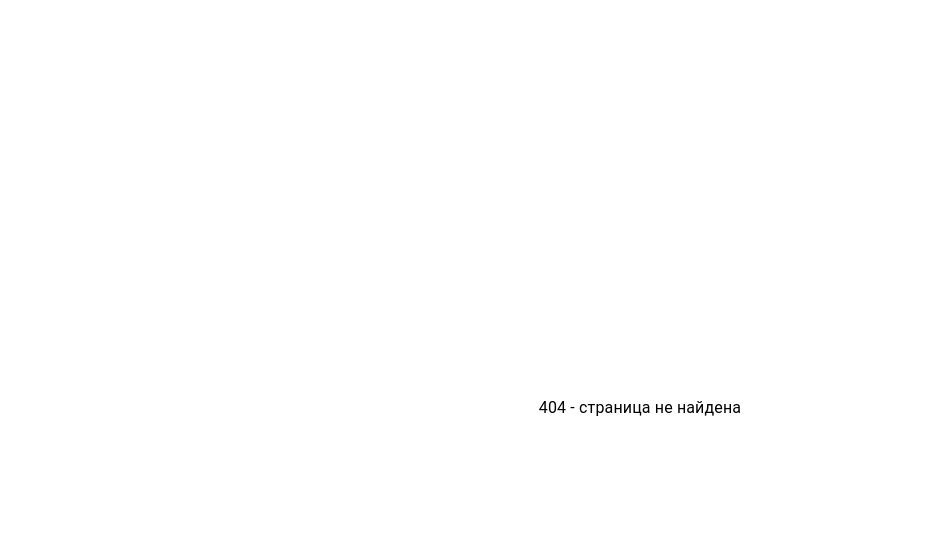
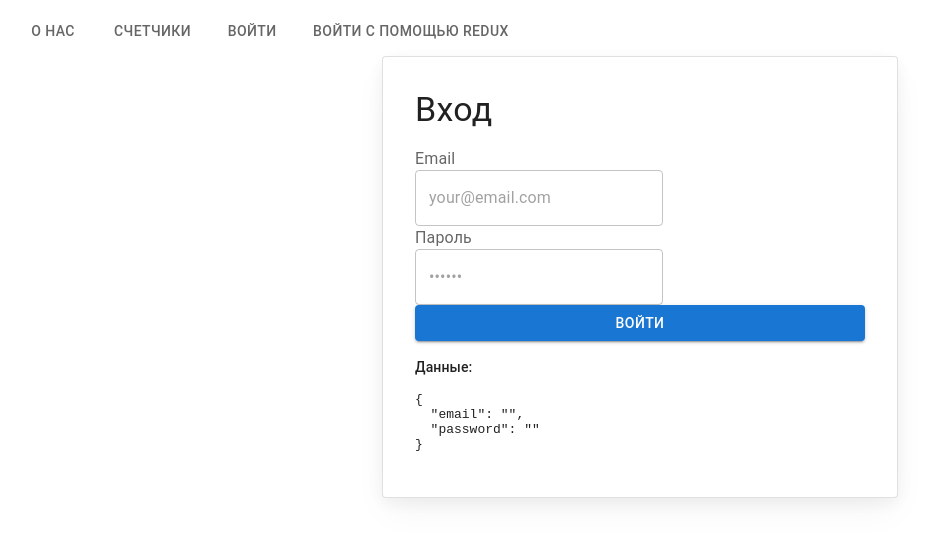
Before and after one commit to MAKSIMUS1/TraineeReact, a React app: page /login in a window 1280 px wide. Before the commit this address led to /404. Shown: the top 542 px of the page, without its empty margins (0-929 px from the left). Built offline with nearby package versions, Linux system fonts and the light colour scheme.

Commit message:
Task #4 and #5 login page and login with redux

```diff
--- a/package.json
+++ b/package.json
@@ -32,8 +32,11 @@
     "@emotion/react": "^11.14.0",
     "@emotion/styled": "^11.14.1",
     "@mui/material": "^7.3.6",
+    "@reduxjs/toolkit": "^2.11.2",
     "react": "^19.2.3",
     "react-dom": "^19.2.3",
-    "react-router-dom": "^7.10.1"
+    "react-redux": "^9.2.0",
+    "react-router-dom": "^7.10.1",
+    "sass": "^1.97.0"
   }
 }
--- a/src/components/Layout.tsx
+++ b/src/components/Layout.tsx
@@ -17,6 +17,8 @@ const Layout: React.FC = () => {
     const handleChange = (event: React.SyntheticEvent, newValue: number) => {
         if (newValue === 0) navigate('/about');
         if (newValue === 1) navigate('/counters');
+        if (newValue === 2) navigate('/login');
+        if (newValue === 3) navigate('/login-redux');
     };
 
     return (
@@ -24,6 +26,8 @@ const Layout: React.FC = () => {
             <Tabs value={tabValue} onChange={handleChange} aria-label="basic tabs example">
                 <Tab label="О нас"/>
                 <Tab label="Счетчики"/>
+                <Tab label="Войти"/>
+                <Tab label="Войти с помощью redux"/>
             </Tabs>
             <Box>
                 <Outlet />
--- /dev/null
+++ b/src/components/LoginPage.tsx
@@ -0,0 +1,128 @@
+import * as React from 'react';
+import Box from '@mui/material/Box';
+import Button from '@mui/material/Button';
+import FormLabel from '@mui/material/FormLabel';
+import FormControl from '@mui/material/FormControl';
+import TextField from '@mui/material/TextField';
+import Typography from '@mui/material/Typography';
+import MuiCard from '@mui/material/Card';
+import { styled } from '@mui/material/styles';
+import { useState } from 'react';
+
+const Card = styled(MuiCard)(({ theme }) => ({
+  display: 'flex',
+  flexDirection: 'column',
+  alignSelf: 'center',
+  width: '100%',
+  padding: theme.spacing(4),
+  gap: theme.spacing(2),
+  margin: 'auto',
+  [theme.breakpoints.up('sm')]: {
+    maxWidth: '450px',
+  },
+  boxShadow:
+    'hsla(220, 30%, 5%, 0.05) 0px 5px 15px 0px, hsla(220, 25%, 10%, 0.05) 0px 15px 35px -5px',
+  ...theme.applyStyles('dark', {
+    boxShadow:
+      'hsla(220, 30%, 5%, 0.5) 0px 5px 15px 0px, hsla(220, 25%, 10%, 0.08) 0px 15px 35px -5px',
+  }),
+}));
+
+const emailRegex = /\S+@\S+\.\S+/
+
+const LoginPage = () => {
+    const [email, setEmail] = useState('');
+    const [password, setPassword] = useState('');
+
+    const [errors, setErrors] = useState({
+        email: '',
+        password: '',
+    })
+
+    const validate = () => {
+        const newErrors = { email: '', password: ''}
+
+        if(!emailRegex.test(email)) {
+            newErrors.email = 'Введите корректную почту'
+        }
+
+        if(password.length < 6) {
+            newErrors.password = 'Минимум 6 символов'
+        }
+
+        setErrors(newErrors);
+        return !newErrors.email && !newErrors.password
+    }
+
+    const handleSubmit = (e: React.FormEvent) => {
+        e.preventDefault();
+
+        if(!validate())
+            return
+
+        console.log({email, password})
+
+        setEmail('')
+        setPassword('')
+    }
+
+    return (
+        <Card variant="outlined" className="login-card">
+          <Typography
+            component="h1"
+            variant="h4"
+            className="login-title"
+          >
+            Вход
+          </Typography>
+          <Box
+            component="form"
+            onSubmit={handleSubmit}
+            className="login-form">
+            <FormControl className="login-control">
+              <FormLabel>Email</FormLabel>
+              <TextField
+                value={email}
+                onChange={(e) => setEmail(e.target.value)}
+                error={!!errors.email}
+                helperText={errors.email}
+                placeholder="your@email.com"
+                required
+                fullWidth
+              />
+
+            </FormControl>
+
+            <FormControl className="login-control">
+              <FormLabel>Пароль</FormLabel>
+              <TextField
+                value={password}
+                onChange={(e) => setPassword(e.target.value)}
+                error={!!errors.password}
+                helperText={errors.password}
+                placeholder="••••••"
+                required
+                fullWidth
+              />
+            </FormControl>
+
+            <Button
+              type="submit"
+              fullWidth
+              variant="contained"
+              className="login-submit"
+            >
+              Войти
+            </Button>
+          </Box>
+          <Box className="login-preview">
+            <Typography variant="subtitle2">
+                Данные:
+            </Typography>
+            <pre>{JSON.stringify({ email, password }, null, 2)}</pre>
+          </Box>
+        </Card>
+  );
+}
+
+export default LoginPage;
--- /dev/null
+++ b/src/components/LoginReduxPage.tsx
@@ -0,0 +1,68 @@
+import { useDispatch, useSelector } from "react-redux"
+import { AppDispatch, RootState } from "../store/store";
+import { useNavigate } from "react-router-dom";
+import { validateEmail, validatePassword } from "../utils/validation";
+import { Box, Button, Card, TextField, Typography } from "@mui/material";
+import { setEmail, setPassword } from "../store/reducers/AuthSlice";
+
+const LoginReduxPage = () => {
+    const dispatch = useDispatch<AppDispatch>();
+    const navigate = useNavigate();
+
+        const { email, password } = useSelector(
+            (state: RootState) => state.authReducer
+        )
+
+        const emailError = validateEmail(email);
+        const passwordError = validatePassword(password);
+
+        const isValid = !emailError && !passwordError;
+
+        const handleSubmit = (event: React.FormEvent) => {
+            event.preventDefault();
+
+            if(!isValid) return;
+
+            navigate('/login-redux/success');
+        }
+
+        return (
+            <Card className="login-page" variant="outlined">
+                <Typography variant="h4" className="login-title">
+                    Вход (Redux)
+                </Typography>
+
+                <Box component="form" onSubmit={handleSubmit} className="login-form">
+                    <TextField
+                        label="Email"
+                        value={email}
+                        onChange={(e) => dispatch(setEmail(e.target.value))}
+                        error={!!emailError}
+                        helperText={emailError}
+                        fullWidth
+                    />
+
+                    <TextField
+                        label="Password"
+                        value={password}
+                        onChange={(e) => dispatch(setPassword(e.target.value))}
+                        error={!!passwordError}
+                        helperText={passwordError}
+                        fullWidth
+                    />
+
+                    <Button type="submit" variant="contained" className="login-submit">
+                        Войти
+                    </Button>
+                </Box>
+
+
+                <Box className="login-preview">
+                    <Typography variant="subtitle2">Данные:</Typography>
+                    <pre>{JSON.stringify({ email, password }, null, 2)}</pre>
+                </Box>
+            </Card>
+    )
+}
+
+export default LoginReduxPage;
--- /dev/null
+++ b/src/components/LoginSuccessPage.tsx
@@ -0,0 +1,20 @@
+import { useSelector } from "react-redux"
+import { RootState } from "../store/store"
+import { Typography } from "@mui/material"
+
+const LoginSuccessPage = () => {
+    const { email, password } = useSelector(
+        (state: RootState) => state.authReducer
+    )
+
+    return (
+        <>
+            <Typography variant="h4">
+                Успешный вход
+            </Typography>
+            <pre>{JSON.stringify({ email, password }, null, 2)}</pre>
+        </>
+    )
+}
+
+export default LoginSuccessPage;
--- a/src/containers/CountersContainer.tsx
+++ b/src/containers/CountersContainer.tsx
@@ -5,32 +5,46 @@ import { Box, Button, Typography } from '@mui/material';
 const CountersContainer: React.FC = () => {
     const [counters, setCounters] = useState<number[]>([0]);
 
-    const addCounter = () => {
-        setCounters((prev) => [...prev.map((v) => (v % 2 === 0 ? v + 1 : v)), 0]);
-    }
+    const addCounter = useCallback(() => {
+        setCounters(
+            (prev) => {
+                const updatedCounters = prev.map((value) => value % 2 === 0 ?  value + 1 : value)
+                return [...updatedCounters, 0]
+            });
+    }, [])
 
-    const removeCounter = () => {
+    const removeCounter = useCallback(() => {
         setCounters((prev) => {
             if (prev.length === 1) return prev;
 
-            return prev.slice(0, -1).map((v) => (v % 2 !== 0 ? v - 1 : v))
+            const updatedCounters = prev.slice(0, -1).map((value) => (value % 2 !== 0 ? value - 1 : value))
+            return updatedCounters;
         })
-    }
+    }, [])
 
-    const resetCounter = () => {
+    const resetCounter = useCallback(() => {
         setCounters([0])
-    }
+    }, [])
 
     const increment = useCallback((index: number) => {
-        setCounters((prev) => prev.map((v, i) => i === index ? v + 1 : v));
+        setCounters((prev) => {
+            const updatedCounters = prev.map((value, i) => i === index ? value + 1: value)
+            return updatedCounters;
+        });
     }, [])
 
     const decrement = useCallback((index: number) => {
-        setCounters((prev) => prev.map((v, i) => i === index ? v - 1 : v));
+        setCounters((prev) => {
+            const updatedCounters = prev.map((value, i) => i === index ? value - 1 : value)
+            return updatedCounters;
+        });
     }, [])
 
     const reset = useCallback((index: number) => {
-        setCounters((prev) => prev.map((v, i) => i === index ? 0 : v));
+        setCounters((prev) => {
+            const updatedCounters = prev.map((value, i) => i === index ? 0 : value)
+            return updatedCounters;
+        });
     }, [])
 
 
@@ -63,8 +77,6 @@ const CountersContainer: React.FC = () => {
             ))}
         </Box>
     )
-
-
 }
 
 export default CountersContainer
--- a/src/index.tsx
+++ b/src/index.tsx
@@ -1,6 +1,14 @@
 import React from 'react'
 import {createRoot } from 'react-dom/client'
 import App from './App'
+import { Provider } from 'react-redux';
+import { setupStore } from './store/store';
+
+const store = setupStore();
 
 const root = createRoot(document.getElementById('root')!);
-root.render(<App />)
+root.render(
+    <Provider store={store}>
+        <App />
+    </Provider>
+)
--- a/src/routes/AppRoutes.tsx
+++ b/src/routes/AppRoutes.tsx
@@ -4,6 +4,9 @@ import CountersContainer from '../containers/CountersContainer';
 import Page404 from '../components/Page404';
 import AboutPage from '../components/AboutPage';
 import Layout from '../components/Layout';
+import LoginPage from '../components/LoginPage';
+import LoginReduxPage from '../components/LoginReduxPage';
+import LoginSuccessPage from '../components/LoginSuccessPage';
 
 const basename =
   process.env.NODE_ENV === 'production'
@@ -17,6 +20,9 @@ const AppRoutes = () => (
             <Route index element={<div>страница не выбрана.</div> } />
             <Route path="about" element={<AboutPage />} />
             <Route path="counters" element={<CountersContainer />} />
+            <Route path="login" element={<LoginPage />} />
+            <Route path="login-redux" element={<LoginReduxPage />} />
+            <Route path="login-redux/success" element={<LoginSuccessPage />} />
         </Route>
 
         <Route path="/404" element={<Page404 />} />
--- /dev/null
+++ b/src/store/reducers/AuthSlice.ts
@@ -0,0 +1,30 @@
+import { createSlice, PayloadAction } from "@reduxjs/toolkit";
+
+interface AuthState {
+    email: string;
+    password: string;
+}
+
+const initialState: AuthState = {
+    email: '',
+    password : ''
+}
+
+export const authSlice = createSlice({
+    name: 'auth',
+    initialState,
+    reducers: {
+        setEmail(state, action: PayloadAction<string>) {
+            state.email = action.payload;
+        },
+        setPassword(state, action: PayloadAction<string>) {
+            state.password = action.payload;
+        },
+        resetAuth() {
+            return initialState;
+        },
+    }
+})
+
+export const { setEmail, setPassword, resetAuth } = authSlice.actions
+export default authSlice.reducer;
--- /dev/null
+++ b/src/store/store.ts
@@ -0,0 +1,16 @@
+import { combineReducers, configureStore } from "@reduxjs/toolkit";
+import authReducer from './reducers/AuthSlice'
+
+const rootReducer = combineReducers({
+    authReducer
+})
+
+export const setupStore = () => {
+    return configureStore({
+        reducer: rootReducer
+    })
+}
+
+export type RootState = ReturnType<typeof rootReducer>
+export type AppStore = ReturnType<typeof setupStore>
+export type AppDispatch = AppStore['dispatch']
--- /dev/null
+++ b/src/styles/login.scss
@@ -0,0 +1,40 @@
+.login-card {
+  display: flex;
+  flex-direction: column;
+  align-self: center;
+  width: 100%;
+  max-width: 450px;
+  padding: 32px;
+  gap: 16px;
+  margin: auto;
+
+  box-shadow:
+    hsla(220, 30%, 5%, 0.05) 0px 5px 15px 0px,
+    hsla(220, 25%, 10%, 0.05) 0px 15px 35px -5px;
+}
+
+.login-title {
+  width: 100%;
+  font-size: clamp(2rem, 10vw, 2.15rem);
+}
+
+.login-form {
+  display: flex;
+  flex-direction: column;
+  width: 100%;
+  gap: 16px;
+}
+
+.login-control {
+  display: flex;
+  flex-direction: column;
+  width: 100%;
+}
+
+.login-submit {
+  margin-top: 16px;
+}
+
+.login-preview {
+  margin-top: 16px;
+}
--- /dev/null
+++ b/src/utils/validation.ts
@@ -0,0 +1,7 @@
+export const emailRegex = /\S+@\S+\.\S+/
+
+export const validateEmail = (email: string): string =>
+  emailRegex.test(email) ? '' : 'Введите корректную почту'
+
+export const validatePassword = (password: string): string =>
+  password.length >= 6 ? '' : 'Минимум 6 символов'
```
Also changed, not shown: 1 other file (tests, documents, lock files or other folders).
